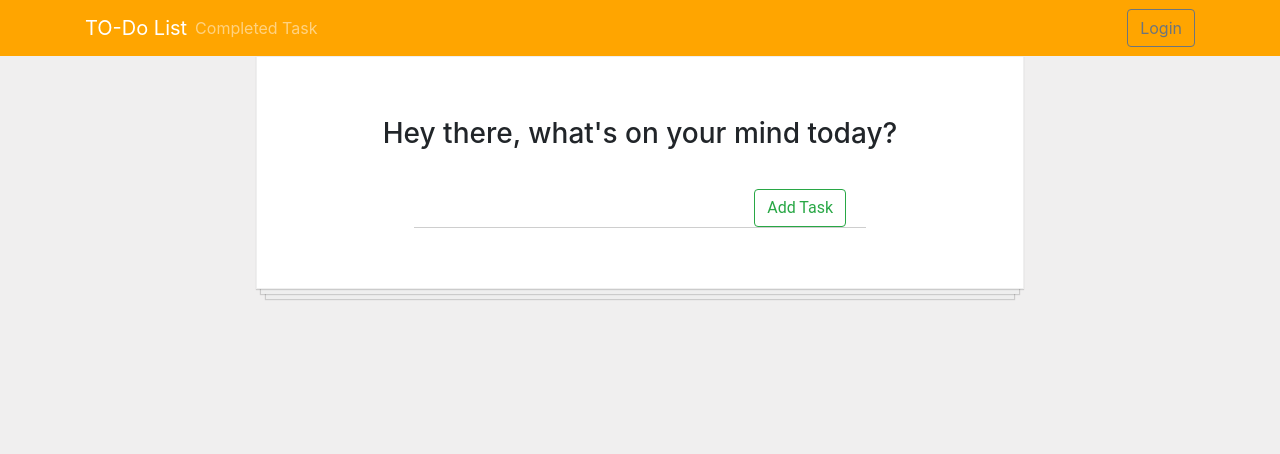
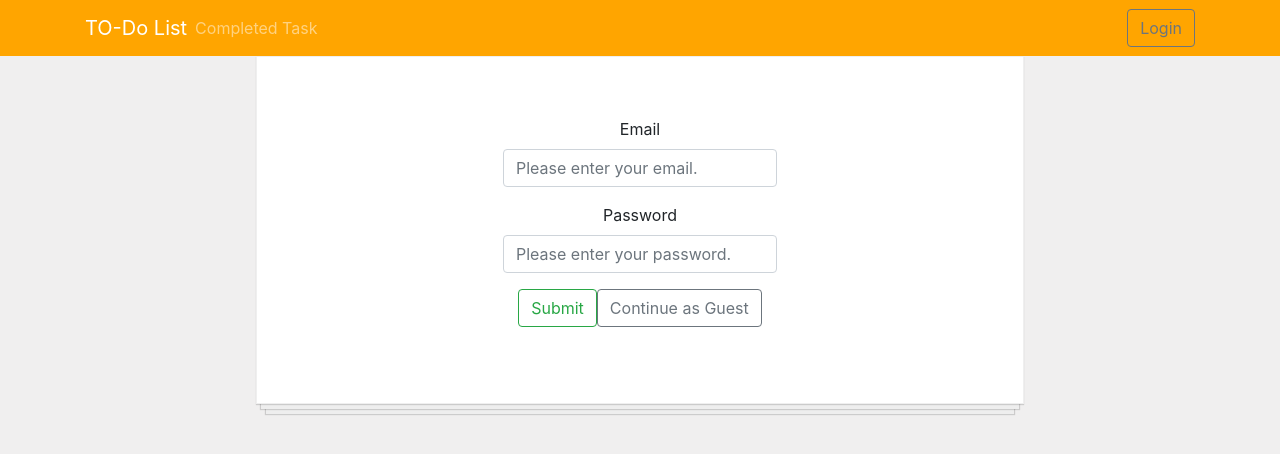
Before and after one commit to Chetanpaliwal22/To-Do-List-App, a React (Create React App) app: page /#/sign-in in a window 1280 px wide. Shown: the top 454 px of the page. Built offline with nearby package versions, Linux system fonts and the light colour scheme; no server answers.

Commit message:
added login component

```diff
--- a/src/App.js
+++ b/src/App.js
@@ -2,21 +2,21 @@ import React from 'react'
 import 'bootstrap/dist/css/bootstrap.min.css'
 import LoginComponent from './components/LoginComponent';
 import MainComponent from './components/MainComponent';
-import { BrowserRouter as Router, Switch, Route } from "react-router-dom";
+import { HashRouter, Switch, Route } from "react-router-dom";
 import './App.css';
 
 class App extends React.Component {
 
   render() {
     return (
-      <Router>
+      <HashRouter>
         <div className="App">
           <Switch>
             <Route exact path='/' component={MainComponent} />
             <Route path="/sign-in" component={LoginComponent} />
           </Switch>
         </div>
-      </Router>
+      </HashRouter>
     )
   };
 }
--- a/src/components/LoginComponent.js
+++ b/src/components/LoginComponent.js
@@ -1,12 +1,29 @@
 import React, { Component } from "react";
+import Header from './HeaderComponent';
+import { Form, FormGroup, Label, Input } from 'reactstrap';
+import Button from 'react-bootstrap/Button';
 
 class LoginComponent extends Component {
 
     render() {
         return (
-            <form>
-                <h3>Sign In</h3>
-            </form >
+            <div >
+                <Header />
+                <Form className="todo-list">
+                    <FormGroup>
+                        <Label for="email">Email</Label>
+                        <Input type="email" name="email" id="email" placeholder="Please enter your email." />
+                    </FormGroup>
+                    <FormGroup>
+                        <Label for="password">Password</Label>
+                        <Input type="password" name="password" id="password" placeholder="Please enter your password." />
+                    </FormGroup>
+                    <div className="form-group row">
+                        <Button variant="outline-success">Submit</Button>
+                        <Button variant="outline-secondary">Continue as Guest</Button>
+                    </div>
+                </Form>
+            </div>
         );
     }
 }
```
